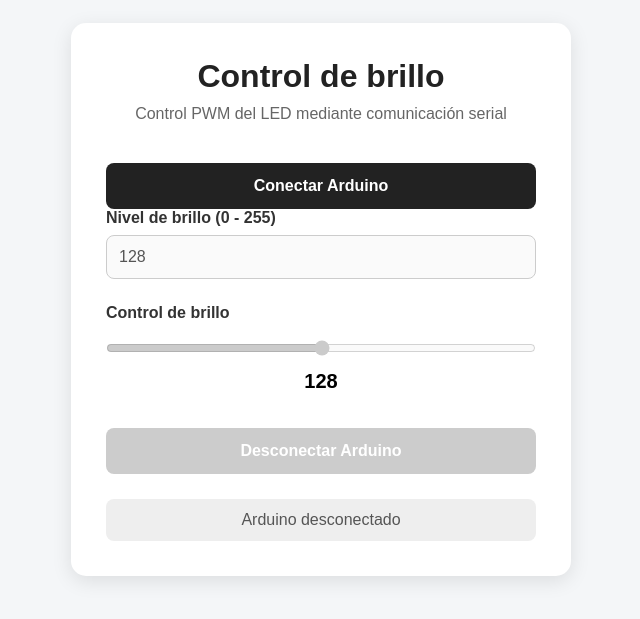
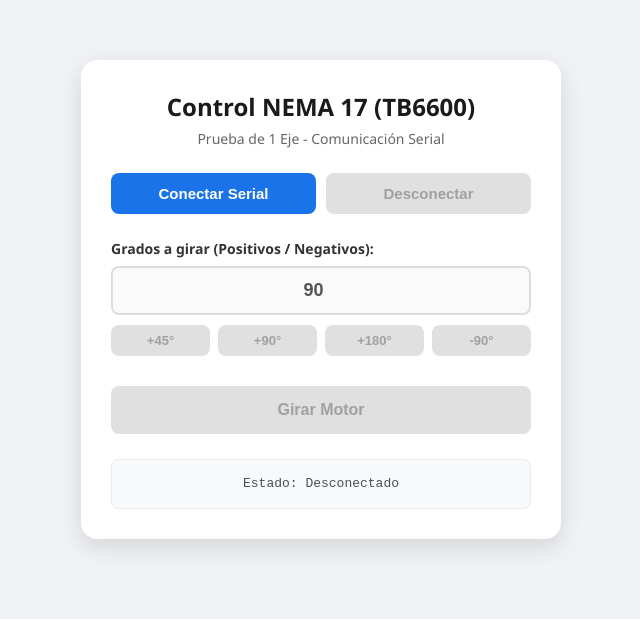
Before and after one commit to kevinzam1000/Control-Brazo-Robotico, a plain HTML site: page index.html in a window 1280 px wide. Shown: the part 101-720 px from the top of the page, without its empty margins (319-959 px from the left). Drawn offline with Linux system fonts and the light colour scheme.

Commit message:
Update index.html

```diff
--- a/index.html
+++ b/index.html
@@ -3,7 +3,7 @@
 <head>
     <meta charset="UTF-8">
     <meta name="viewport" content="width=device-width, initial-scale=1.0">
-    <title>Control de brillo Arduino</title>
+    <title>Control NEMA 17 - TB6600</title>
 
     <style>
         * {
@@ -13,99 +13,153 @@
         }
 
         body {
-            font-family: Arial, sans-serif;
-            background: #f4f6f8;
+            font-family: 'Segoe UI', Tahoma, Geneva, Verdana, sans-serif;
+            background: #f0f2f5;
             min-height: 100vh;
             display: flex;
             justify-content: center;
             align-items: center;
+            padding: 20px;
         }
 
         .container {
             background: white;
-            width: 90%;
-            max-width: 500px;
-            padding: 35px;
-            border-radius: 15px;
-            box-shadow: 0 5px 20px rgba(0, 0, 0, 0.1);
+            width: 100%;
+            max-width: 480px;
+            padding: 30px;
+            border-radius: 16px;
+            box-shadow: 0 8px 24px rgba(0, 0, 0, 0.12);
         }
 
         h1 {
             text-align: center;
-            margin-bottom: 10px;
-            color: #222;
+            font-size: 24px;
+            color: #1a1a1a;
+            margin-bottom: 6px;
         }
 
-        .description {
+        .subtitle {
             text-align: center;
             color: #666;
-            margin-bottom: 30px;
+            font-size: 14px;
+            margin-bottom: 25px;
         }
 
-        .control {
+        .connection-box {
+            display: flex;
+            gap: 10px;
             margin-bottom: 25px;
+        }
+
+        button {
+            flex: 1;
+            padding: 12px 16px;
+            border: none;
+            border-radius: 8px;
+            font-size: 15px;
+            font-weight: 600;
+            cursor: pointer;
+            transition: all 0.2s ease;
+        }
+
+        #connectBtn {
+            background: #1a73e8;
+            color: white;
+        }
+
+        #connectBtn:hover {
+            background: #1557b0;
+        }
+
+        #disconnectBtn {
+            background: #d93025;
+            color: white;
+        }
+
+        #disconnectBtn:hover {
+            background: #a50e0e;
+        }
+
+        button:disabled {
+            background: #e0e0e0 !important;
+            color: #a0a0a0 !important;
+            cursor: not-allowed;
+            box-shadow: none;
+        }
+
+        .control-group {
+            margin-bottom: 20px;
         }
 
         label {
             display: block;
             margin-bottom: 8px;
-            font-weight: bold;
+            font-weight: 600;
             color: #333;
+            font-size: 14px;
         }
 
         input[type="number"] {
             width: 100%;
-            padding: 12px;
-            border: 1px solid #ccc;
+            padding: 12px 14px;
+            border: 2px solid #ddd;
             border-radius: 8px;
-            font-size: 16px;
+            font-size: 18px;
+            text-align: center;
+            font-weight: bold;
+            outline: none;
+            transition: border-color 0.2s;
         }
 
-        input[type="range"] {
-            width: 100%;
-            margin-top: 10px;
-            cursor: pointer;
+        input[type="number"]:focus {
+            border-color: #1a73e8;
         }
 
-        button {
-            width: 100%;
-            padding: 14px;
-            margin-top: 10px;
-            border: none;
-            border-radius: 8px;
-            font-size: 16px;
-            font-weight: bold;
-            cursor: pointer;
-        }
-
-        #connectButton {
-            background: #222;
-            color: white;
-        }
-
-        #disconnectButton {
-            background: #c62828;
-            color: white;
-        }
-
-        button:disabled {
-            background: #ccc !important;
-            cursor: not-allowed;
-        }
-
-        .value {
-            text-align: center;
-            font-size: 20px;
-            font-weight: bold;
+        .quick-buttons {
+            display: grid;
+            grid-template-columns: repeat(4, 1fr);
+            gap: 8px;
             margin-top: 10px;
         }
 
-        .status {
+        .btn-quick {
+            background: #e8f0fe;
+            color: #1a73e8;
+            padding: 8px;
+            font-size: 13px;
+        }
+
+        .btn-quick:hover {
+            background: #d2e3fc;
+        }
+
+        #rotateBtn {
+            width: 100%;
+            padding: 15px;
+            background: #34a853;
+            color: white;
+            font-size: 16px;
+            margin-top: 10px;
+            border-radius: 8px;
+        }
+
+        #rotateBtn:hover {
+            background: #2d8e47;
+        }
+
+        .status-box {
             margin-top: 25px;
-            padding: 12px;
+            padding: 12px 16px;
             border-radius: 8px;
-            background: #eee;
-            color: #555;
+            background: #f8f9fa;
+            border: 1px solid #e9ecef;
+            font-family: monospace;
+            font-size: 13px;
+            color: #495057;
+            min-height: 50px;
+            display: flex;
+            align-items: center;
+            justify-content: center;
             text-align: center;
         }
     </style>
@@ -115,63 +169,35 @@
 
     <div class="container">
 
-        <h1>Control de brillo</h1>
+        <h1>Control NEMA 17 (TB6600)</h1>
+        <p class="subtitle">Prueba de 1 Eje - Comunicación Serial</p>
 
-        <p class="description">
-            Control PWM del LED mediante comunicación serial
-        </p>
-
-        <!-- CONEXIÓN -->
-        <button id="connectButton">
-            Conectar Arduino
-        </button>
-
-        <!-- VALOR NUMÉRICO -->
-        <div class="control">
-            <label for="brightnessInput">
-                Nivel de brillo (0 - 255)
-            </label>
-
-            <input
-                type="number"
-                id="brightnessInput"
-                min="0"
-                max="255"
-                value="128"
-                disabled
-            >
+        <!-- BOTONES DE CONEXIÓN -->
+        <div class="connection-box">
+            <button id="connectBtn">Conectar Serial</button>
+            <button id="disconnectBtn" disabled>Desconectar</button>
         </div>
 
-        <!-- BARRA -->
-        <div class="control">
+        <!-- CONTROL NUMÉRICO -->
+        <div class="control-group">
+            <label for="degreesInput">Grados a girar (Positivos / Negativos):</label>
+            <input type="number" id="degreesInput" value="90" step="1" disabled>
 
-            <label for="brightnessSlider">
-                Control de brillo
-            </label>
-
-            <input
-                type="range"
-                id="brightnessSlider"
-                min="0"
-                max="255"
-                value="128"
-                disabled
-            >
-
-            <div class="value">
-                <span id="brightnessValue">128</span>
+            <!-- ACCESOS RÁPIDOS -->
+            <div class="quick-buttons">
+                <button class="btn-quick" onclick="setDegrees(45)" disabled>+45°</button>
+                <button class="btn-quick" onclick="setDegrees(90)" disabled>+90°</button>
+                <button class="btn-quick" onclick="setDegrees(180)" disabled>+180°</button>
+                <button class="btn-quick" onclick="setDegrees(-90)" disabled>-90°</button>
             </div>
-
         </div>
 
-        <!-- DESCONECTAR -->
-        <button id="disconnectButton" disabled>
-            Desconectar Arduino
-        </button>
+        <!-- BOTÓN EJECUTAR -->
+        <button id="rotateBtn" disabled>Girar Motor</button>
 
-        <!-- ESTADO -->
-        <div class="status" id="status">
-            Arduino desconectado
+        <!-- TERMINAL DE ESTADO -->
+        <div class="status-box" id="statusText">
+            Estado: Desconectado
         </div>
 
     </div>
@@ -179,77 +205,105 @@
     <script>
         let port = null;
         let writer = null;
+        let reader = null;
+        let keepReading = true;
 
-        // ELEMENTOS
-        const connectButton = document.getElementById("connectButton");
-        const disconnectButton = document.getElementById("disconnectButton");
+        // ELEMENTOS DOM
+        const connectBtn = document.getElementById("connectBtn");
+        const disconnectBtn = document.getElementById("disconnectBtn");
+        const rotateBtn = document.getElementById("rotateBtn");
+        const degreesInput = document.getElementById("degreesInput");
+        const statusText = document.getElementById("statusText");
+        const quickBtns = document.querySelectorAll(".btn-quick");
 
-        const brightnessInput = document.getElementById("brightnessInput");
-        const brightnessSlider = document.getElementById("brightnessSlider");
-        const brightnessValue = document.getElementById("brightnessValue");
+        // ESTADO DE INTERFAZ
+        function setControlsState(enabled) {
+            connectBtn.disabled = enabled;
+            disconnectBtn.disabled = !enabled;
+            rotateBtn.disabled = !enabled;
+            degreesInput.disabled = !enabled;
+            quickBtns.forEach(btn => btn.disabled = !enabled);
+        }
 
-        const status = document.getElementById("status");
+        // ACCESO RÁPIDO A GRADOS
+        function setDegrees(val) {
+            degreesInput.value = val;
+        }
 
         // CONECTAR ARDUINO
-        connectButton.addEventListener("click", async () => {
+        connectBtn.addEventListener("click", async () => {
             try {
                 port = await navigator.serial.requestPort();
                 await port.open({ baudRate: 9600 });
 
                 writer = port.writable.getWriter();
+                keepReading = true;
 
-                connectButton.disabled = true;
-                disconnectButton.disabled = false;
+                setControlsState(true);
+                statusText.textContent = "Conectado a Arduino";
 
-                brightnessInput.disabled = false;
-                brightnessSlider.disabled = false;
+                // Iniciar lectura en segundo plano
+                readFromArduino();
 
-                status.textContent = "Arduino conectado";
             } catch (error) {
-                console.error(error);
-                status.textContent = "No se pudo conectar";
+                console.error("Error al conectar:", error);
+                statusText.textContent = "Error al conectar con el puerto";
             }
         });
 
-        // FUNCIÓN PRINCIPAL DE ENVÍO Y SINCRONIZACIÓN
-        async function updateAndSendBrightness(val, sourceElement) {
-            let value = Number(val);
+        // ENVIAR COMANDO DE GIRO
+        rotateBtn.addEventListener("click", async () => {
+            if (!writer) return;
 
-            if (isNaN(value)) return;
+            const degrees = degreesInput.value;
 
-            if (value < 0) value = 0;
-            if (value > 255) value = 255;
+            if (degrees === "" || isNaN(degrees)) {
+                statusText.textContent = "Por favor ingresa un número válido";
+                return;
+            }
 
-            // Sincronizar las entradas según la fuente de origen
-            if (sourceElement !== brightnessInput) brightnessInput.value = value;
-            if (sourceElement !== brightnessSlider) brightnessSlider.value = value;
-            brightnessValue.textContent = value;
+            try {
+                const data = new TextEncoder().encode(degrees + "\n");
+                await writer.write(data);
+                statusText.textContent = "Comando enviado: " + degrees + "°";
+            } catch (error) {
+                console.error("Error al enviar:", error);
+                statusText.textContent = "Error de comunicación al enviar";
+            }
+        });
 
-            // Enviar inmediatamente si el puerto está abierto
-            if (writer) {
-                try {
-                    const data = new TextEncoder().encode(value + "\n");
-                    await writer.write(data);
-                    status.textContent = "Brillo actual: " + value;
-                } catch (err) {
-                    console.error("Error al enviar:", err);
+        // LECTURA DESDE ARDUINO
+        async function readFromArduino() {
+            const textDecoder = new TextDecoderStream();
+            const readableStreamClosed = port.readable.pipeTo(textDecoder.writable);
+            reader = textDecoder.readable.getReader();
+
+            try {
+                while (keepReading) {
+                    const { value, done } = await reader.read();
+                    if (done) {
+                        reader.releaseLock();
+                        break;
+                    }
+                    if (value) {
+                        statusText.textContent = "Arduino: " + value.trim();
+                    }
                 }
+            } catch (error) {
+                console.error("Error en lectura:", error);
             }
         }
 
-        // CAMBIOS EN TIEMPO REAL DESDE EL CAMPO NUMÉRICO
-        brightnessInput.addEventListener("input", (e) => {
-            updateAndSendBrightness(e.target.value, brightnessInput);
-        });
+        // DESCONECTAR ARDUINO
+        disconnectBtn.addEventListener("click", async () => {
+            try {
+                keepReading = false;
 
-        // CAMBIOS EN TIEMPO REAL DESDE EL DESLIZADOR (SLIDER)
-        brightnessSlider.addEventListener("input", (e) => {
-            updateAndSendBrightness(e.target.value, brightnessSlider);
-        });
+                if (reader) {
+                    await reader.cancel();
+                    reader = null;
+                }
 
-        // DESCONECTAR
-        disconnectButton.addEventListener("click", async () => {
-            try {
                 if (writer) {
                     writer.releaseLock();
                     writer = null;
@@ -260,16 +314,12 @@
                     port = null;
                 }
 
-                connectButton.disabled = false;
-                disconnectButton.disabled = true;
+                setControlsState(false);
+                statusText.textContent = "Estado: Desconectado";
 
-                brightnessInput.disabled = true;
-                brightnessSlider.disabled = true;
-
-                status.textContent = "Arduino desconectado";
             } catch (error) {
-                console.error(error);
-                status.textContent = "Error al desconectar";
+                console.error("Error al desconectar:", error);
+                statusText.textContent = "Error al desconectar";
             }
         });
     </script>
```
